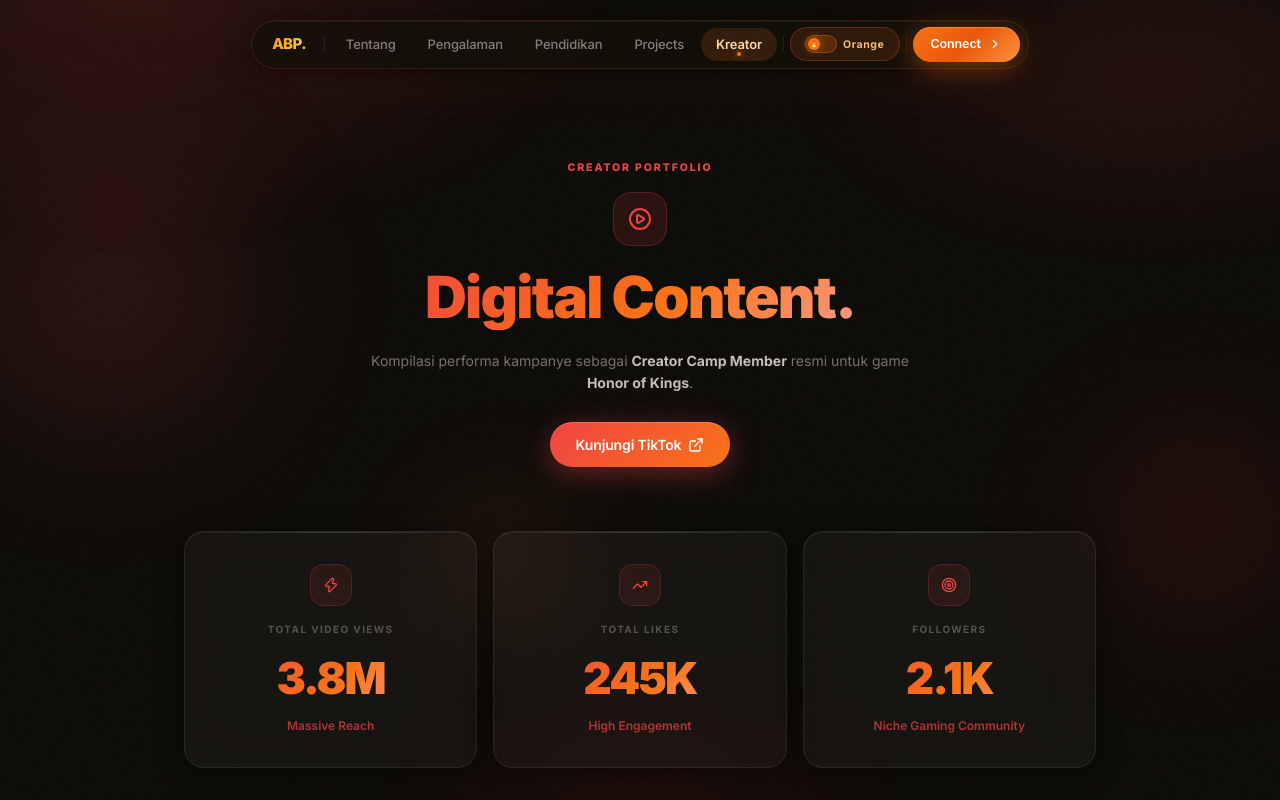
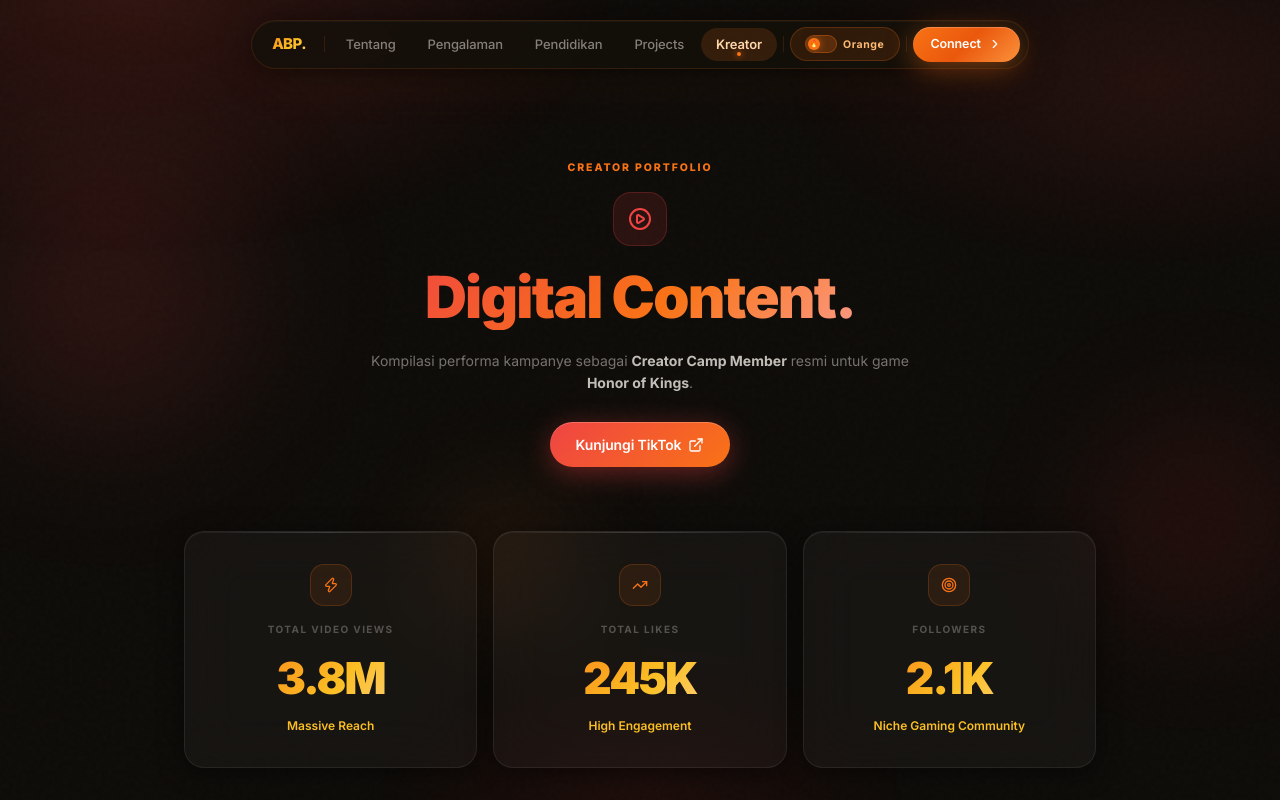
Before and after one commit to aprilliobintang284/portfolio-aprillio, a Next.js app: page /creator in a window 1280 px wide. Shown: the top 800 px of the page. Built offline with nearby package versions, Linux system fonts and the light colour scheme.

Commit message:
feat: fix orange flash (FOUC), add toggle animation, make creator page partially theme-aware

```diff
--- a/app/components/Navbar.tsx
+++ b/app/components/Navbar.tsx
@@ -16,24 +16,35 @@ const LINKS = [
 
 function ThemeToggle({ size = "md" }: { size?: "md" | "sm" }) {
   const { colorTheme, toggleColorTheme } = useColorTheme();
+  const [animating, setAnimating] = useState(false);
   const isGreen = colorTheme === "green";
   const pad = size === "sm" ? "7px 12px" : "7px 14px";
 
+  const handleToggle = () => {
+    if (animating) return;
+    setAnimating(true);
+    toggleColorTheme();
+    setTimeout(() => setAnimating(false), 420);
+  };
+
   return (
     <button
-      onClick={toggleColorTheme}
+      onClick={handleToggle}
       aria-label={`Switch to ${isGreen ? "orange" : "green"} theme`}
       title={`Switch to ${isGreen ? "orange" : "green"} theme`}
+      className={animating ? "theme-toggle-pop" : ""}
       style={{
         display: "inline-flex", alignItems: "center", gap: 6,
         padding: pad, borderRadius: 999,
         background: isGreen ? "rgba(34,197,94,.12)" : "rgba(249,115,22,.12)",
         border: `1px solid ${isGreen ? "rgba(34,197,94,.28)" : "rgba(249,115,22,.22)"}`,
         cursor: "none",
-        transition: "background .4s, border-color .4s, transform .24s cubic-bezier(.22,.68,0,1.2)",
+        transition: "background .45s, border-color .45s",
         flexShrink: 0,
+        outline: "none",
+        WebkitTapHighlightColor: "transparent",
       }}
-      onMouseEnter={e => (e.currentTarget.style.transform = "scale(1.08)")}
+      onMouseEnter={e => (e.currentTarget.style.transform = "scale(1.06)")}
       onMouseLeave={e => (e.currentTarget.style.transform = "scale(1)")}
     >
       {/* Track */}
@@ -42,9 +53,19 @@ function ThemeToggle({ size = "md" }: { size?: "md" | "sm" }) {
         background: isGreen ? "rgba(34,197,94,.25)" : "rgba(249,115,22,.20)",
         border: `1px solid ${isGreen ? "rgba(34,197,94,.40)" : "rgba(249,115,22,.35)"}`,
         display: "inline-flex", alignItems: "center",
-        transition: "background .4s, border-color .4s",
+        transition: "background .45s, border-color .45s",
         flexShrink: 0,
+        overflow: "hidden",
       }}>
+        {/* Ripple flash on click */}
+        {animating && (
+          <span style={{
+            position: "absolute", inset: 0, borderRadius: 999,
+            background: isGreen ? "rgba(34,197,94,.35)" : "rgba(249,115,22,.35)",
+            animation: "toggleRipple .4s ease-out forwards",
+            pointerEvents: "none",
+          }}/>
+        )}
         {/* Thumb */}
         <span style={{
           position: "absolute",
@@ -52,9 +73,10 @@ function ThemeToggle({ size = "md" }: { size?: "md" | "sm" }) {
           width: 12, height: 12, borderRadius: "50%",
           background: isGreen ? "#22c55e" : "#f97316",
           boxShadow: isGreen ? "0 0 8px rgba(34,197,94,.70)" : "0 0 8px rgba(249,115,22,.70)",
-          transition: "left .3s cubic-bezier(.22,.68,0,1.2), background .4s, box-shadow .4s",
+          transition: "left .35s cubic-bezier(.34,1.56,.64,1), background .45s, box-shadow .45s",
           display: "flex", alignItems: "center", justifyContent: "center",
           fontSize: 7,
+          animation: animating ? "thumbSpin .4s ease" : "none",
         }}>
           {isGreen ? "🌿" : "🔥"}
         </span>
@@ -63,7 +85,9 @@ function ThemeToggle({ size = "md" }: { size?: "md" | "sm" }) {
       <span style={{
         fontSize: 10.5, fontWeight: 700, letterSpacing: ".06em",
         color: isGreen ? "#4ade80" : "#fdba74",
-        transition: "color .4s", whiteSpace: "nowrap",
+        transition: "color .45s, opacity .2s",
+        whiteSpace: "nowrap",
+        opacity: animating ? 0.6 : 1,
       }}>
         {isGreen ? "Green" : "Orange"}
       </span>
--- a/app/creator/page.tsx
+++ b/app/creator/page.tsx
@@ -2,6 +2,7 @@
 import { motion, type Variants } from "framer-motion";
 import { ExternalLink, PlayCircle, Zap, TrendingUp, Target, Video } from "lucide-react";
 import Navbar from "../components/Navbar";
+import { useColorTheme } from "../components/ThemeContext";
 
 const v: Variants = { hidden:{opacity:0,y:32}, show:{opacity:1,y:0,transition:{duration:.72,ease:[.22,1,.36,1]}} };
 const vScale: Variants = { hidden:{opacity:0,y:24,scale:.97}, show:{opacity:1,y:0,scale:1,transition:{duration:.70,ease:[.22,1,.36,1]}} };
@@ -16,6 +17,9 @@ const CAMPAIGNS=[
 ];
 
 export default function Creator() {
+  const { colorTheme } = useColorTheme();
+  const isGreen = colorTheme === "green";
+
   return (
     <div data-page="creator" style={{minHeight:"100vh",position:"relative"}}>
       <div className="bg-scene bg-scene-red"/>
@@ -32,26 +36,30 @@ export default function Creator() {
           {/* Header */}
           <motion.div initial="hidden" whileInView="show" viewport={VP} variants={s}
             style={{textAlign:"center",maxWidth:560,margin:"0 auto 64px"}}>
-            <motion.span variants={v} className="eyebrow" style={{color:"#ef4444",marginBottom:16}}>Creator Portfolio</motion.span>
+            {/* Eyebrow — follows theme */}
+            <motion.span variants={v} className="eyebrow" style={{marginBottom:16}}>Creator Portfolio</motion.span>
+            {/* Logo icon — stays red (TikTok brand) */}
             <motion.div variants={v} style={{display:"flex",justifyContent:"center",marginBottom:20}}>
               <div style={{padding:14,borderRadius:18,background:"rgba(239,68,68,.12)",border:"1px solid rgba(239,68,68,.22)"}}>
                 <PlayCircle style={{width:24,height:24,color:"#ef4444"}}/>
               </div>
             </motion.div>
-            <motion.h1 variants={v} className="grad-red"
+            {/* Title — follows theme */}
+            <motion.h1 variants={v} className={isGreen ? "grad-orange" : "grad-red"}
               style={{fontWeight:900,fontSize:"clamp(32px,5vw,58px)",letterSpacing:"-.03em",lineHeight:1.1,marginBottom:20}}>
               Digital Content.
             </motion.h1>
             <motion.p variants={v} style={{fontSize:14,lineHeight:1.6,color:"rgba(245,240,232,.45)",marginBottom:28}}>
               Kompilasi performa kampanye sebagai <strong style={{color:"rgba(245,240,232,.78)"}}>Creator Camp Member</strong> resmi untuk game <strong style={{color:"rgba(245,240,232,.78)"}}>Honor of Kings</strong>.
             </motion.p>
+            {/* TikTok CTA — stays red (brand button) */}
             <motion.a variants={v} href="https://www.tiktok.com/@scarawanderr" target="_blank" rel="noreferrer"
               className="btn" style={{background:"linear-gradient(135deg,#ef4444,#f97316)",color:"#fff",boxShadow:"0 6px 28px rgba(239,68,68,.40),inset 0 1px 0 rgba(255,255,255,.20)",display:"inline-flex"}}>
               Kunjungi TikTok <ExternalLink style={{width:16,height:16}}/>
             </motion.a>
           </motion.div>
 
-          {/* Stats */}
+          {/* Stats — follows theme */}
           <motion.div initial="hidden" whileInView="show" viewport={VP} variants={s}
             className="creator-stats-grid">
             {[
@@ -60,20 +68,20 @@ export default function Creator() {
               {l:"Followers",val:"2.1K",sub:"Niche Gaming Community",I:Target},
             ].map((x,i)=>(
               <motion.div key={i} variants={vScale} className="g-card" style={{padding:32,textAlign:"center"}}>
-                <div className="top-bar" style={{background:"linear-gradient(90deg,#ef4444,#f97316)"}}/>
+                <div className="top-bar" style={{background:`linear-gradient(90deg,var(--ac-hex-1),var(--ac-hex-2))`}}/>
                 <div style={{display:"flex",justifyContent:"center",marginBottom:16}}>
-                  <div style={{padding:12,borderRadius:14,background:"rgba(239,68,68,.09)",border:"1px solid rgba(239,68,68,.20)"}}>
-                    <x.I style={{width:16,height:16,color:"#ef4444"}}/>
+                  <div style={{padding:12,borderRadius:14,background:"rgba(var(--ac-1),.09)",border:"1px solid rgba(var(--ac-1),.20)"}}>
+                    <x.I style={{width:16,height:16,color:"var(--ac-hex-1)"}}/>
                   </div>
                 </div>
                 <p style={{fontSize:10,fontWeight:700,color:"rgba(245,240,232,.28)",letterSpacing:".14em",textTransform:"uppercase" as const,marginBottom:8}}>{x.l}</p>
-                <p className="grad-red" style={{fontWeight:900,fontSize:"clamp(28px,4vw,44px)",letterSpacing:"-.04em",marginBottom:6}}>{x.val}</p>
-                <p style={{fontSize:12,color:"rgba(239,68,68,.70)",fontWeight:600}}>{x.sub}</p>
+                <p className="grad-orange" style={{fontWeight:900,fontSize:"clamp(28px,4vw,44px)",letterSpacing:"-.04em",marginBottom:6}}>{x.val}</p>
+                <p style={{fontSize:12,color:"var(--ac-hex-2)",fontWeight:600}}>{x.sub}</p>
               </motion.div>
             ))}
           </motion.div>
 
-          {/* Campaigns */}
+          {/* Campaigns — stays brand colors (TikTok content) */}
           <motion.div initial="hidden" whileInView="show" viewport={VP} variants={s}>
             <motion.div variants={v} style={{display:"flex",alignItems:"center",justifyContent:"center",gap:10,marginBottom:32}}>
               <TrendingUp style={{width:16,height:16,color:"#ef4444"}}/>
--- a/app/globals.css
+++ b/app/globals.css
@@ -710,3 +710,24 @@
 @media (max-width: 420px) {
   .mt-grid-3 { grid-template-columns: 1fr; }
 }
+
+/* ── THEME TOGGLE ANIMATIONS ─────────────── */
+@keyframes togglePop {
+  0%   { transform: scale(1); }
+  35%  { transform: scale(.88); }
+  65%  { transform: scale(1.12); }
+  85%  { transform: scale(.97); }
+  100% { transform: scale(1); }
+}
+@keyframes toggleRipple {
+  0%   { opacity: 1; transform: scale(0.6); }
+  100% { opacity: 0; transform: scale(1.4); }
+}
+@keyframes thumbSpin {
+  0%   { transform: scale(1) rotate(0deg); }
+  40%  { transform: scale(0.7) rotate(-180deg); }
+  100% { transform: scale(1) rotate(0deg); }
+}
+.theme-toggle-pop {
+  animation: togglePop 0.42s cubic-bezier(.22,.68,0,1.2) !important;
+}
--- a/app/layout.tsx
+++ b/app/layout.tsx
@@ -22,6 +22,8 @@ export default function RootLayout({
 }>) {
   return (
     <html lang="id" className="scroll-smooth" data-scroll-behavior="smooth">
+      {/* Blocking script: apply theme BEFORE first paint to prevent orange flash */}
+      <script dangerouslySetInnerHTML={{__html:`(function(){try{var t=localStorage.getItem('color-theme');if(t==='green')document.documentElement.setAttribute('data-color-theme','green');}catch(e){}})();`}} />
       <body className={`${inter.className} antialiased`}>
         <CustomCursor />
         <ColorThemeProvider>
```
